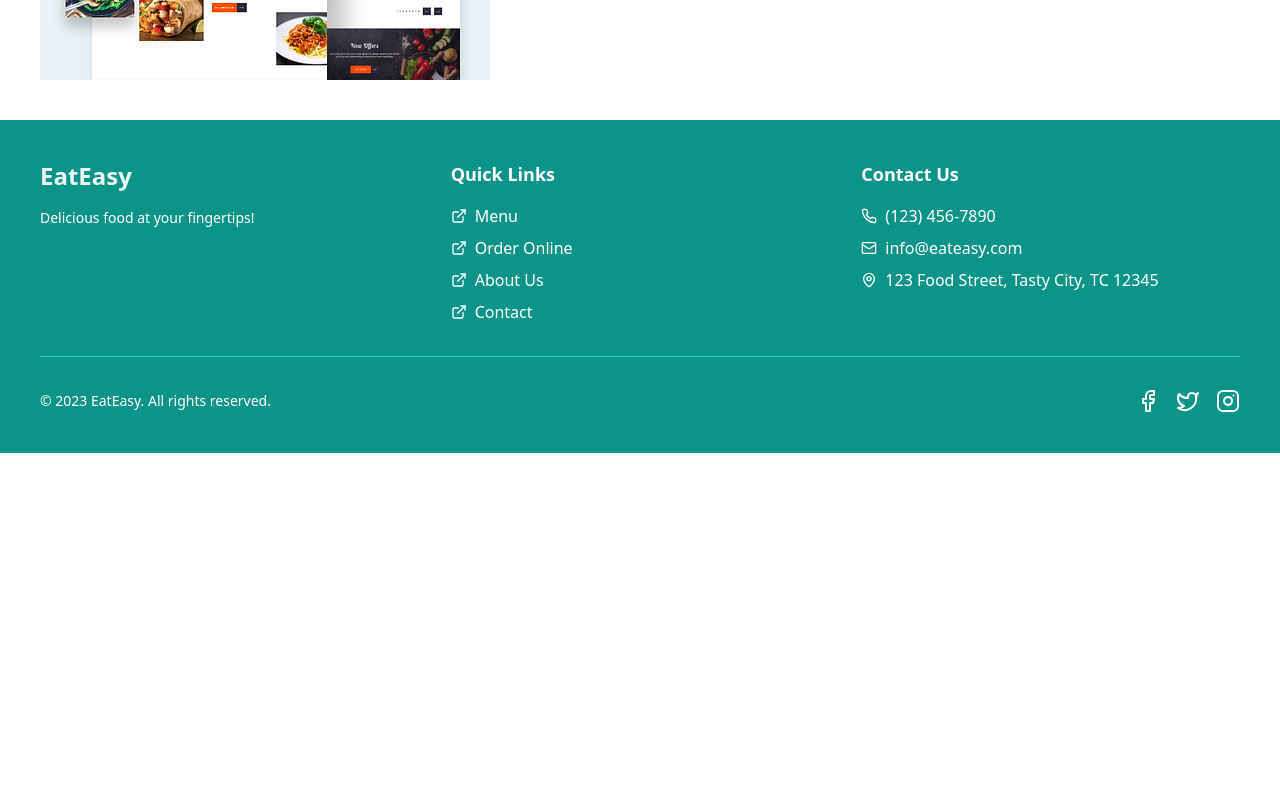
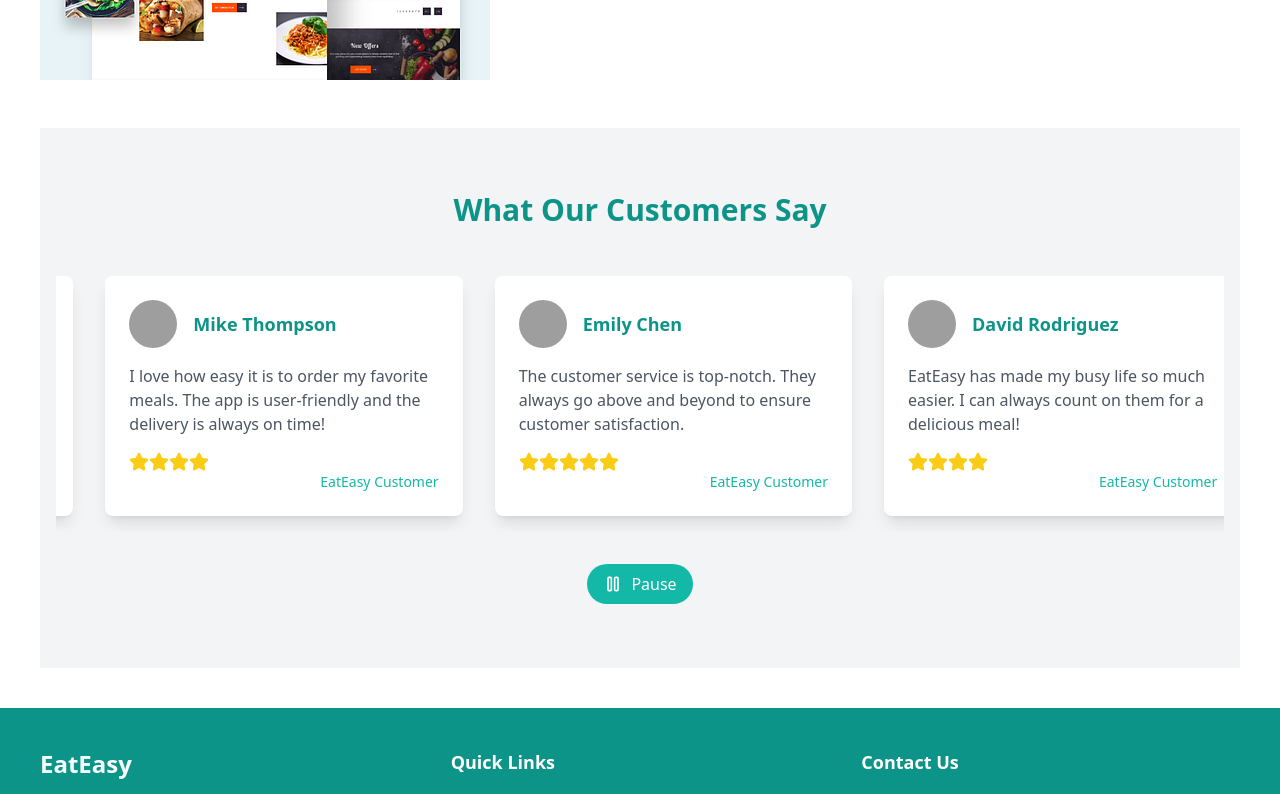
Before and after one commit to nayon117/eateasy_frontend, a React (Vite) app: page / in a window 1280 px wide. Shown: the part 1320-2114 px from the top of the page. Before the commit the page ends 1773 px from the top, so only its background shows below. Built offline with nearby package versions, Linux system fonts and the light colour scheme; grey boxes are pictures that could not be loaded.

Commit message:
implement testimonial section

```diff
--- /dev/null
+++ b/src/components/Testimonial.tsx
@@ -0,0 +1,136 @@
+import  { useState, useEffect, useRef } from 'react';
+import { Play, Pause, Star } from 'lucide-react';
+
+const testimonials = [
+  {
+    id: 1,
+    text: 'EatEasy has revolutionized my dining experience! The variety and quality of food options are unmatched.',
+    author: 'Sarah Johnson',
+    image: 'https://images.unsplash.com/photo-1438761681033-6461ffad8d80?ixlib=rb-4.0.3&ixid=M3wxMjA3fDB8MHxwaG90by1wYWdlfHx8fGVufDB8fHx8fA%3D%3D&auto=format&fit=crop&w=1770&q=80',
+    stars: 5
+  },
+  {
+    id: 2,
+    text: 'I love how easy it is to order my favorite meals. The app is user-friendly and the delivery is always on time!',
+    author: 'Mike Thompson',
+    image: 'https://images.unsplash.com/photo-1560250097-0b93528c311a?ixlib=rb-4.0.3&ixid=M3wxMjA3fDB8MHxwaG90by1wYWdlfHx8fGVufDB8fHx8fA%3D%3D&auto=format&fit=crop&w=1674&q=80',
+    stars: 4
+  },
+  {
+    id: 3,
+    text: 'The customer service is top-notch. They always go above and beyond to ensure customer satisfaction.',
+    author: 'Emily Chen',
+    image: 'https://images.unsplash.com/photo-1573497019940-1c28c88b4f3e?ixlib=rb-4.0.3&ixid=M3wxMjA3fDB8MHxwaG90by1wYWdlfHx8fGVufDB8fHx8fA%3D%3D&auto=format&fit=crop&w=1770&q=80',
+    stars: 5
+  },
+  {
+    id: 4,
+    text: 'EatEasy has made my busy life so much easier. I can always count on them for a delicious meal!',
+    author: 'David Rodriguez',
+    image: 'https://images.unsplash.com/photo-1607990281513-2c110a25bd8c?ixlib=rb-4.0.3&ixid=M3wxMjA3fDB8MHxwaG90by1wYWdlfHx8fGVufDB8fHx8fA%3D%3D&auto=format&fit=crop&w=1634&q=80',
+    stars: 4
+  }
+];
+
+const Testimonial = () => {
+  const [isPaused, setIsPaused] = useState(false);
+  const [, setActiveTestimonial] = useState(0);
+  const containerRef = useRef<HTMLDivElement | null>(null);
+
+  useEffect(() => {
+    const container = containerRef.current;
+    let animationId: number;
+
+    const animate = () => {
+      if (container && !isPaused) {
+        container.scrollLeft += 1;
+        if (container.scrollLeft >= container.scrollWidth / 2) {
+          container.scrollLeft = 0;
+        }
+      }
+      animationId = requestAnimationFrame(animate);
+    };
+
+    animationId = requestAnimationFrame(animate);
+
+    return () => {
+      cancelAnimationFrame(animationId);
+    };
+  }, [isPaused]);
+
+  const handlePauseToggle = () => {
+    setIsPaused(!isPaused);
+  };
+
+  const handleKeyDown = (e: React.KeyboardEvent<HTMLDivElement>) => {
+    if (e.key === 'ArrowRight') {
+      setActiveTestimonial((prev) => (prev + 1) % testimonials.length);
+    } else if (e.key === 'ArrowLeft') {
+      setActiveTestimonial((prev) => (prev - 1 + testimonials.length) % testimonials.length);
+    }
+  };
+
+  return (
+    <section className="bg-gray-100 py-16 overflow-hidden">
+      <div className="container mx-auto px-4">
+        <h2 className="text-3xl font-bold text-center mb-8 text-teal-600">What Our Customers Say</h2>
+        <div
+          ref={containerRef}
+          className="flex overflow-x-hidden"
+          onMouseEnter={() => setIsPaused(true)}
+          onMouseLeave={() => setIsPaused(false)}
+          onKeyDown={handleKeyDown}
+          tabIndex={0}
+          role="region"
+          aria-label="Testimonials"
+        >
+          {[...testimonials, ...testimonials].map((testimonial, index) => (
+            <div
+              key={`${testimonial.id}-${index}`}
+              className="flex-shrink-0 w-full md:w-1/2 lg:w-1/3 p-4"
+            >
+              <div className="bg-white rounded-lg shadow-lg p-6 transition-all duration-300 ease-in-out transform hover:scale-105">
+                <div className="flex items-center mb-4">
+                  <img
+                    src={testimonial.image}
+                    alt={testimonial.author}
+                    className="w-12 h-12 rounded-full mr-4 object-cover"
+                  />
+                  <h3 className="text-lg font-semibold text-teal-600">{testimonial.author}</h3>
+                </div>
+                <p className="text-gray-600 mb-4">{testimonial.text}</p>
+                <div className="flex items-center">
+                  {[...Array(testimonial.stars)].map((_, i) => (
+                    <Star key={i} className="w-5 h-5 text-yellow-400 fill-current" />
+                  ))}
+                </div>
+                <div className="flex justify-end">
+                  <span className="text-teal-500 text-sm">EatEasy Customer</span>
+                </div>
+              </div>
+            </div>
+          ))}
+        </div>
+        <div className="flex justify-center mt-8">
+          <button
+            onClick={handlePauseToggle}
+            className="bg-teal-500 text-white px-4 py-2 rounded-full flex items-center hover:bg-teal-600 transition-colors duration-300"
+            aria-label={isPaused ? 'Resume testimonials' : 'Pause testimonials'}
+          >
+            {isPaused ? (
+              <>
+                <Play size={20} className="mr-2" /> Resume
+              </>
+            ) : (
+              <>
+                <Pause size={20} className="mr-2" /> Pause
+              </>
+            )}
+          </button>
+        </div>
+      </div>
+    </section>
+  );
+};
+
+export default Testimonial;
--- a/src/pages/Home.tsx
+++ b/src/pages/Home.tsx
@@ -1,5 +1,6 @@
 import landingimage from '../assets/landing.png'
 import appDownloadImg from '../assets/appDownload.png'
+import Testimonial from '@/components/Testimonial';
 
 const Home = () => {
     return (
@@ -20,6 +21,7 @@ const Home = () => {
                     <img src={appDownloadImg} alt="app download image" />
                 </div>
             </div>
+            <Testimonial />
         </div>
     )
 }
```
